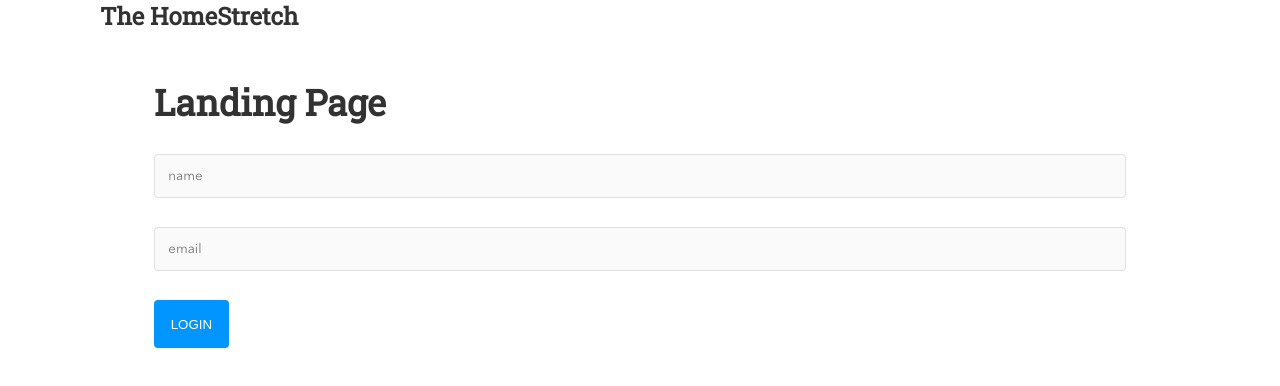
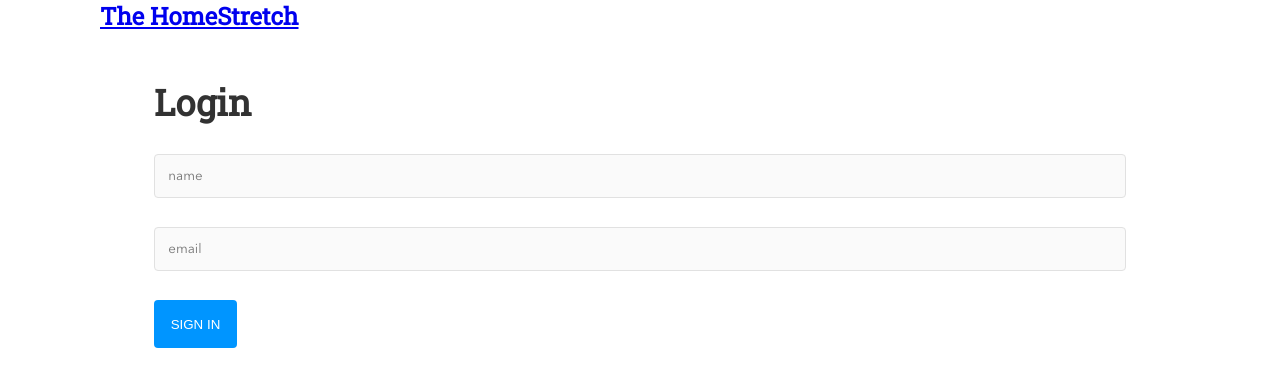
Before and after one commit to michaelcookryan/Full-Stack-Demo---The-HomeStretch, a React (Create React App) app in the folder client/: page / in a window 1280 px wide. Shown: the top 386 px of the page. Built offline with nearby package versions, Linux system fonts and the light colour scheme.

Commit message:
trying to redirect after tlogin

```diff
--- a/client/src/components/App.js
+++ b/client/src/components/App.js
@@ -2,28 +2,85 @@ import React from "react"
 import Header from './Header'
 import ClientView from './ClientView'
 import Admin from './Admin'
-import Landing from './Landing'
+import Login from './Login'
 import EditItem from './EditItem'
 import "../styles/app.css"
-import { Route, Switch } from 'react-router-dom'
+import axios from 'axios'
+import { Route, Switch, Redirect } from 'react-router-dom'
 
-function App() {
+const clientsUrl = "http://localhost:8090/clients";
+
+
+class App extends React.Component {
+
+  state = {
+    access: false,
+    id:''
+  }
+
+  findAndRedirect = event => {
+    event.preventDefault()
+
+    const searchByEmail = event.target.email.value
+
+    axios.get(clientsUrl).then(response => {
+
+      const allUsers = response.data.data
+
+      const currentUser = allUsers.find(user => user.email === searchByEmail)
+
+      let redirect = false
+
+      if (currentUser.role !== "Admin") {
+        redirect = false
+      } else {
+        redirect = true
+      }
+
+      this.setState({
+        access: redirect,
+        id: currentUser.clientId
+      })
+      console.log("id: ", this.state.id)
+    })
+
+  }
+
+
+
+  render() {
+
     return (
       <div className="App">
         <Header />
 
         <main>
           <Switch>
-          <Route path="/" exact component={Landing} />
-          <Route path="/admin" component={Admin} />
-          <Route path="/admin/:id" component={EditItem} />
-          <Route path="/clients/:clientId/:videoId" component={ClientView} />
-          <Route path="/clients/:clientId" component={ClientView} />
+
+            <Route exact path="/" render={() => {
+              if (this.state.access) {
+                return <Redirect to="/admin" />;
+              }
+              return (<Login findAndRedirect={this.findAndRedirect} />)
+            }} />
+
+            <Route exact path="/admin" component={Admin} />
+
+            <Route path="/clients/:clientId/:videoId" render={(props) => {
+
+              return (<ClientView clientId={this.state.id} {...props}/>)
+            }} />
+
+            <Route path="/clients/:clientId" render={(props) => {
+
+              return (<ClientView clientId={this.state.id} {...props}/>)
+            }} />
+
           </Switch>
         </main>
 
       </div>
     );
   }
-
+}
 export default App;
--- a/client/src/components/ClientList.js
+++ b/client/src/components/ClientList.js
@@ -5,6 +5,7 @@ export default function ClientList({ clients }) {
 
     const allClients = clients.map(client => {
 
+        if (client.role !== "Admin") {
             return (
 
                 <ClientItem
@@ -15,6 +16,7 @@ export default function ClientList({ clients }) {
                     videos={client.videos}
                 />
             )
+        }
 
         })
     return (
--- a/client/src/components/ClientView.js
+++ b/client/src/components/ClientView.js
@@ -19,7 +19,7 @@ export default class ClientView extends Component {
     componentDidMount() {
 
         // axios.get(`${clientsUrl}` + "/:id")
-        axios.get(clientsUrl + "/hgBtP").then(response => {
+        axios.get(clientsUrl + this.props.clientId).then(response => {
 
                 this.setState({
 
--- a/client/src/components/Header.js
+++ b/client/src/components/Header.js
@@ -1,10 +1,11 @@
 import React from 'react'
+import { Link } from 'react-router-dom'
 
 export default function Header() {
     return (
         <header>
             <section>
-                <h2>The HomeStretch</h2>
+                <Link to="/"><h2>The HomeStretch</h2></Link>
             </section>
         </header>
     )
--- a/client/src/components/Landing.js
+++ /dev/null
@@ -1,14 +0,0 @@
-import React from 'react'
-
-export default function Landing() {
-    return (
-        <section>
-            <h1>Landing Page</h1>
-            <form>
-                <input type="text" name="Name" placeholder="name"/>
-                <input type="email" name="Email" placeholder="email" required />
-                <button>Login</button>
-            </form>
-        </section>
-    )
-}
--- /dev/null
+++ b/client/src/components/Login.js
@@ -0,0 +1,17 @@
+import React from 'react'
+
+export default function Login({findAndRedirect}) {
+
+
+
+    return (
+        <section>
+            <h1>Login</h1>
+            <form onSubmit={findAndRedirect}>
+                <input type="text" name="name" placeholder="name"/>
+                <input type="email" name="email" placeholder="email" required />
+                <button>Sign In</button>
+            </form>
+        </section>
+    )
+}
```
Lines whose indentation alone changed are shown as unchanged.
